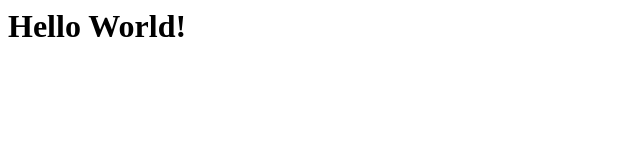
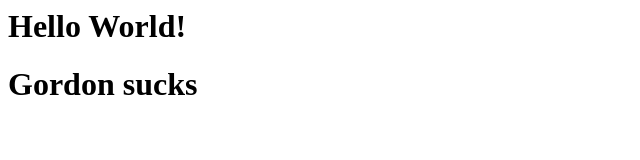
Before and after one commit to twothicc/twothicc.github.io, a plain HTML site: page index.html in a window 1280 px wide. Shown: the whole page, without its empty margins (0-640 px from the left). Drawn offline with Linux system fonts and the light colour scheme.

Commit message:
Update index.html

```diff
--- a/index.html
+++ b/index.html
@@ -1,2 +1,3 @@
 
 <h1>Hello World!<h1>
+<h1>Gordon sucks<h1>
```
